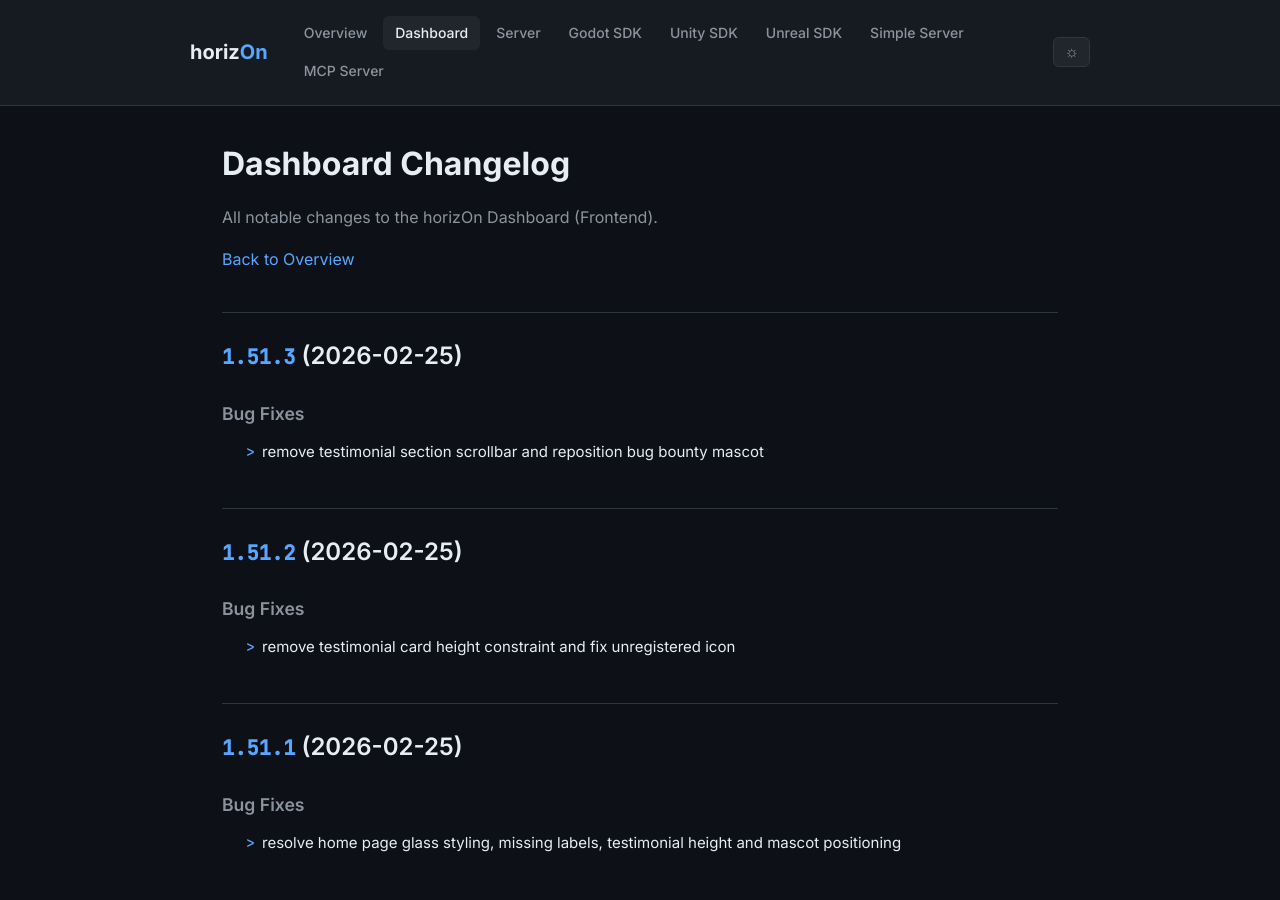
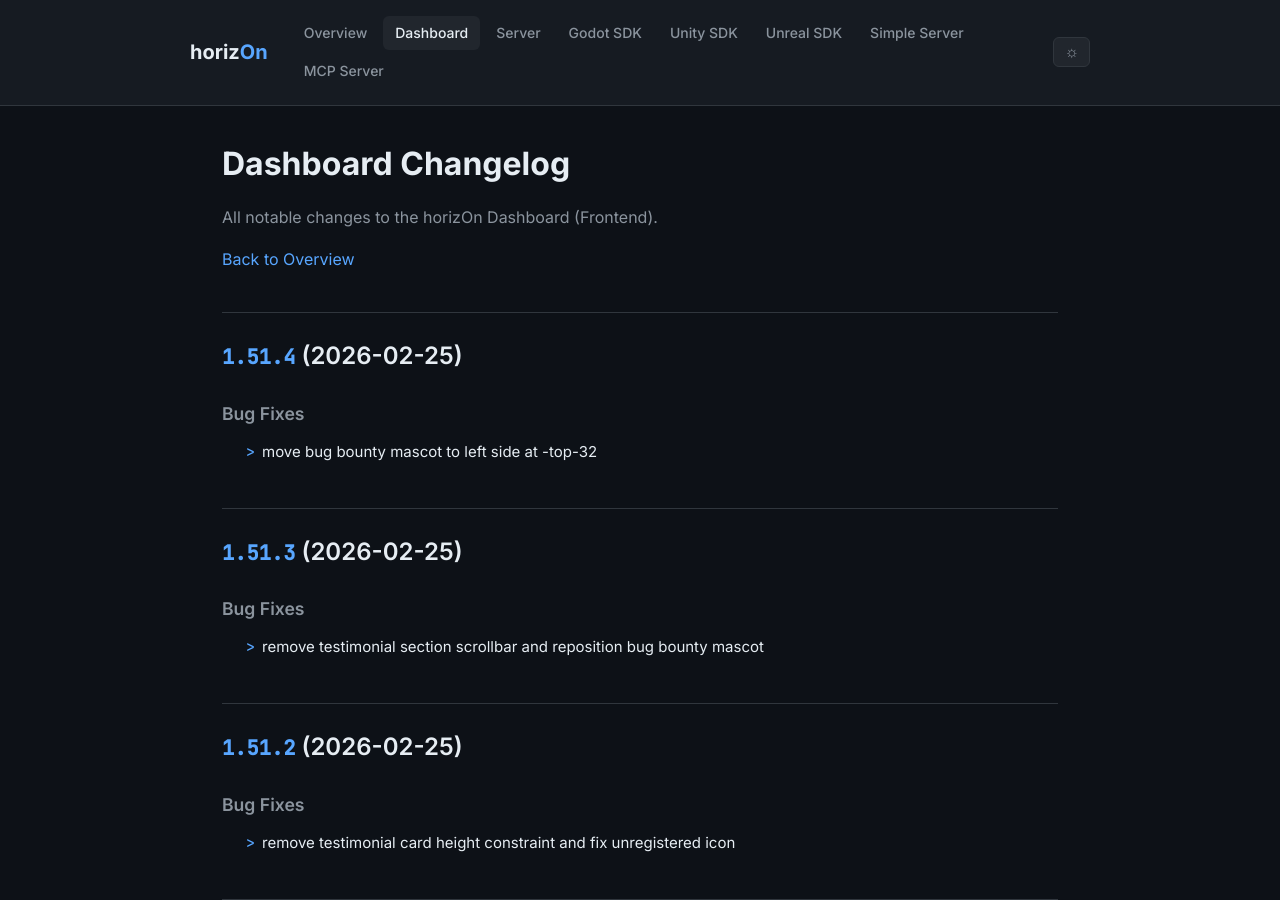
Before and after one commit to ProjectMakersDE/horizOn-Changelog, a Jekyll site: the page built from dashboard-changelog.md, in a window 1280 px wide and 900 px high. Built offline with Jekyll 4.4.1, drawn with Linux system fonts in a browser that asks for light colours.

Commit message:
chore: sync changelogs [skip ci]

```diff
--- a/dashboard-changelog.md
+++ b/dashboard-changelog.md
@@ -8,6 +8,13 @@ title: Dashboard Changelog
 All notable changes to the horizOn Dashboard (Frontend).
 
 [Back to Overview](.)
+
+## [1.51.4](https://github.com/ProjectMakersDE/horizOn-Dashboard/compare/v1.51.3...v1.51.4) (2026-02-25)
+
+
+### Bug Fixes
+
+* move bug bounty mascot to left side at -top-32 ([8e6b8d2](https://github.com/ProjectMakersDE/horizOn-Dashboard/commit/8e6b8d2b13cfc7c8090485f7e4527237a65c2260))
 
 ## [1.51.3](https://github.com/ProjectMakersDE/horizOn-Dashboard/compare/v1.51.2...v1.51.3) (2026-02-25)
 
```
Also changed, not shown: index.md (+1 -1 lines).
